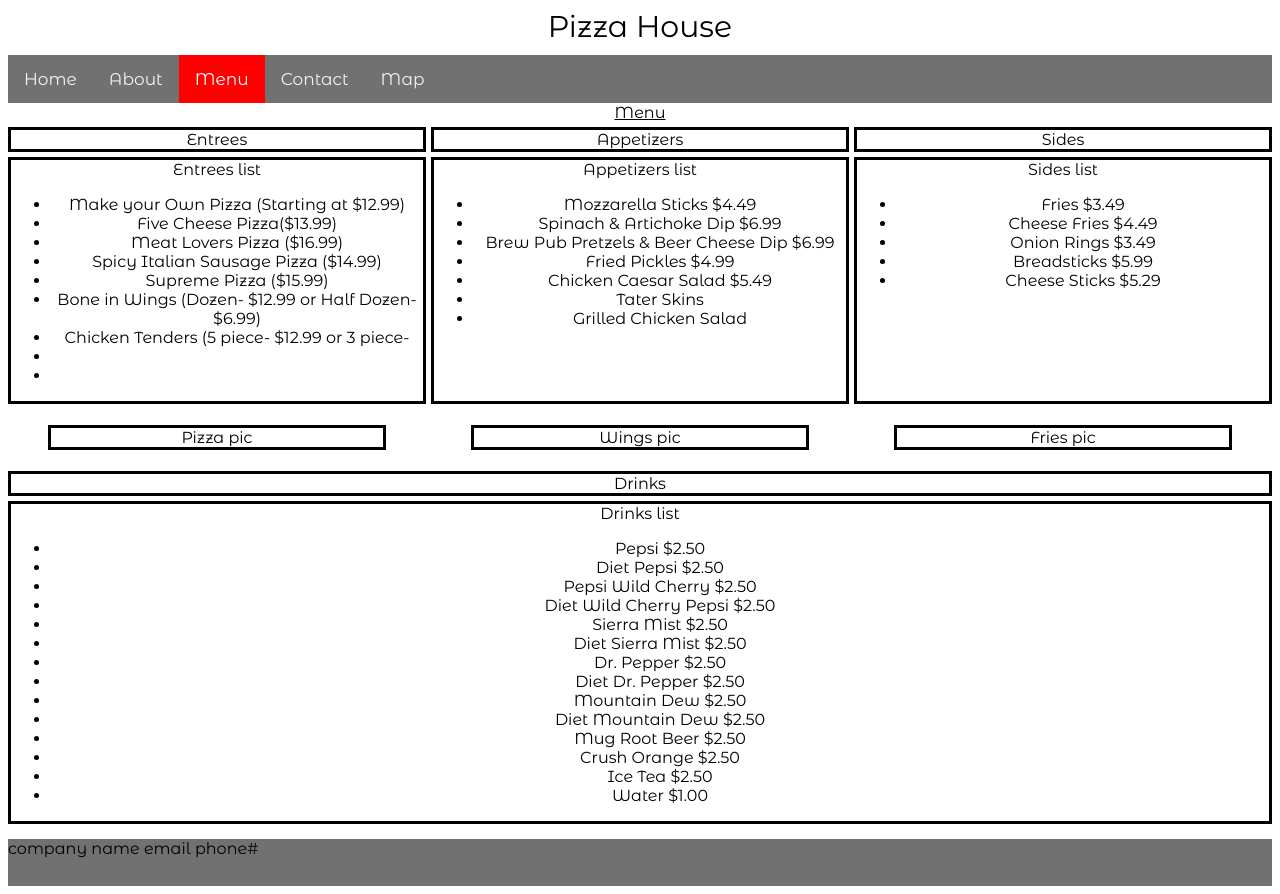
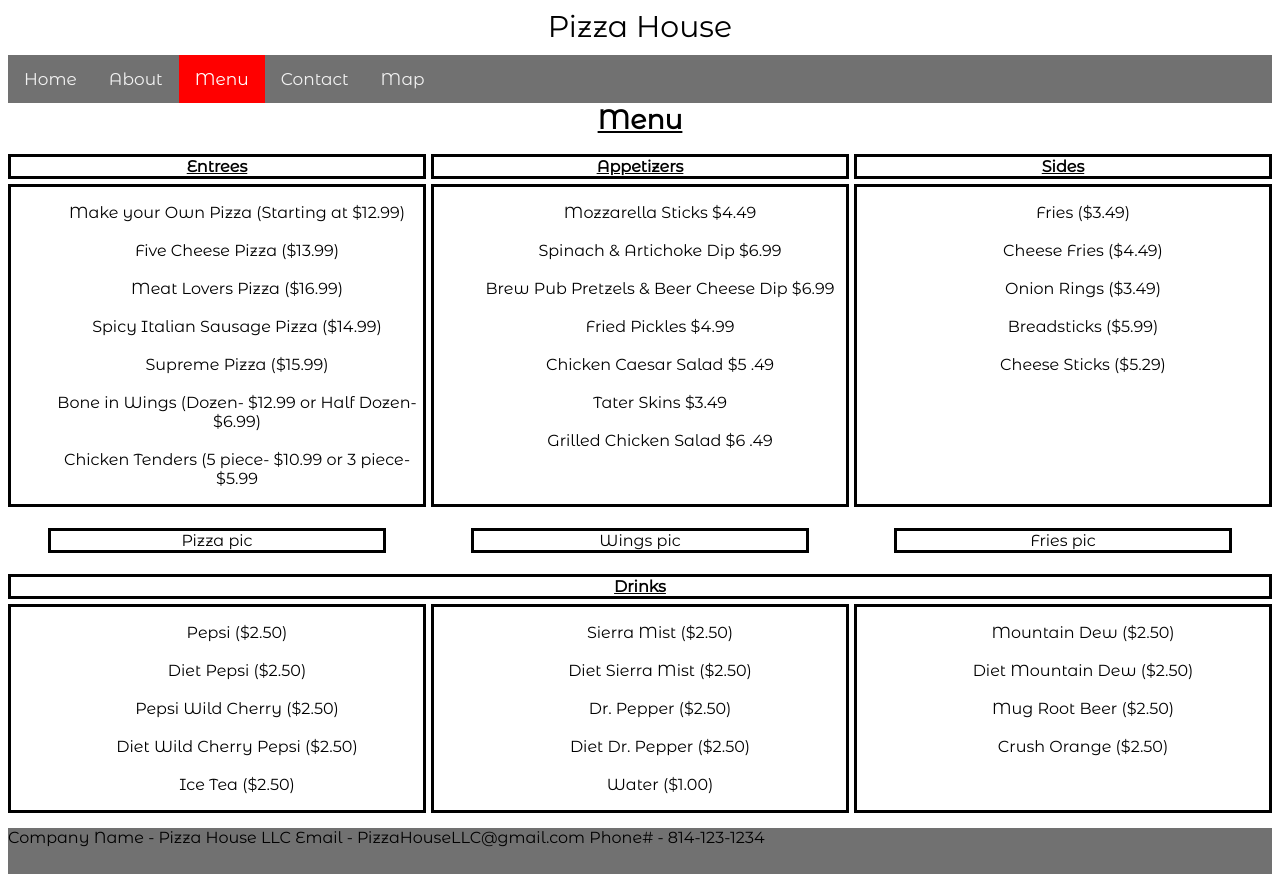
Before and after one commit to Zachery-Beck/Comp205-Group-project, a PHP site: the page made by Menu Page.html in a window 1280 px wide. Run offline with PHP 8.4, Linux system fonts and the light colour scheme.

Commit message:
Final Edits 2/22/2023

```diff
--- a/Main CSS page.css
+++ b/Main CSS page.css
@@ -8,7 +8,9 @@ body {
   background-color: #ffffff
 }
 
-
+ul{
+  list-style: none;
+}
 
 
 
@@ -199,32 +208,47 @@ nav {
       "lbar mbar  rbar"
       "lbox mbox  rbox"
       "stitle4  stitle4 stitle4"
-      "bbar bbar bbar"
+      "bbar1 bbar2 bbar3"
   }
 .menu-title{
   grid-area: title;
+  padding-bottom: 1%;
   text-align: center;
+  font-size: 20pt;
+  font-weight: bold;
   text-decoration: underline;
 }
 .lbar-subtitle{
   grid-area: stitle1;
   text-align: center;
   border: 3px solid black;
+  font-size: 12pt;
+  font-weight: bold;
+  text-decoration: underline;
 }
 .mbar-subtitle{
   grid-area: stitle2;
   text-align: center;
   border: 3px solid black;
+  font-size: 12pt;
+  font-weight: bold;
+  text-decoration: underline;
 }
 .rbar-subtitle{
   grid-area: stitle3;
   text-align: center;
   border: 3px solid black;
+  font-size: 12pt;
+  font-weight: bold;
+  text-decoration: underline;
 }
 .bbar-subtitle{
   grid-area: stitle4;
   text-align: center;
   border: 3px solid black;
+  font-size: 12pt;
+  font-weight: bold;
+  text-decoration: underline;
 }
 .menu-lbar{
   grid-area: lbar;
@@ -257,11 +281,22 @@ nav {
   border: 3px solid black;
 }
 
-.menu-bbar{
-  grid-area: bbar;
+.menu-bbar1{
+  grid-area: bbar1;
   text-align: center;
   border: 3px solid black;
 }
+.menu-bbar2{
+  grid-area: bbar2;
+  text-align: center;
+  border: 3px solid black;
+}
+.menu-bbar3{
+  grid-area: bbar3;
+  text-align: center;
+  border: 3px solid black;
+}
+
 
 
 
--- a/Menu Page.html
+++ b/Menu Page.html
@@ -28,41 +28,52 @@
                     </header>
 
                     <aside class="menu-lbar">
-                    Entrees list
                     <ul>
                         <li>Make your Own Pizza (Starting at $12.99)</li>
-                        <li>Five Cheese Pizza($13.99)</li>
+                        <br>
+                        <li>Five Cheese Pizza ($13.99)</li>
+                        <br>
                         <li>Meat Lovers Pizza ($16.99)</li>
+                        <br>
                         <li>Spicy Italian Sausage Pizza ($14.99)</li>
+                        <br>
                         <li>Supreme Pizza ($15.99)</li>
+                        <br>
                         <li>Bone in Wings (Dozen- $12.99 or Half Dozen- $6.99) </li>
-                        <li>Chicken Tenders (5 piece- $12.99 or 3 piece- </li>
-                        <li></li>
-                        <li></li>
+                        <br>
+                        <li>Chicken Tenders (5 piece- $10.99 or 3 piece- $5.99</li>
                       </ul>
                     </aside>
 
                     <aside class="menu-mbar">
-                    Appetizers list
                     <ul>
                         <li>Mozzarella Sticks $4.49</li>
+                        <br>
                         <li>Spinach & Artichoke Dip $6.99</li>
+                        <br>
                         <li>Brew Pub Pretzels & Beer Cheese Dip $6.99</li>
+                        <br>
                         <li>Fried Pickles $4.99</li>
-                        <li>Chicken Caesar Salad $5.49</li>
-                        <li>Tater Skins</li>
-                        <li>Grilled Chicken Salad</li>
+                        <br>
+                        <li>Chicken Caesar Salad $5 .49</li>
+                        <br>
+                        <li>Tater Skins $3.49</li>
+                        <br>
+                        <li>Grilled Chicken Salad $6 .49</li>
                       </ul>
                     </aside>
 
                     <aside class="menu-rbar">
-                    Sides list
                     <ul>
-                        <li>Fries $3.49</li>
-                        <li>Cheese Fries $4.49</li>
-                        <li>Onion Rings	$3.49</li>
-                        <li>Breadsticks $5.99</li>
-                        <li>Cheese Sticks $5.29</li>
+                        <li>Fries ($3.49)</li>
+                        <br>
+                        <li>Cheese Fries ($4.49)</li>
+                        <br>
+                        <li>Onion Rings	($3.49)</li>
+                        <br>
+                        <li>Breadsticks ($5.99)</li>
+                        <br>
+                        <li>Cheese Sticks ($5.29)</li>
                       </ul>
                     </aside>
 
@@ -78,24 +89,42 @@
                     Fries pic
                     </figure>
 
-                    <aside class="menu-bbar">
-                    Drinks list
-                    <ul>
-                        <li>Pepsi $2.50</li>
-                        <li>Diet Pepsi $2.50</li>
-                        <li>Pepsi Wild Cherry $2.50</li>
-                        <li>Diet Wild Cherry Pepsi $2.50</li>
-                        <li>Sierra Mist $2.50</li>
-                        <li>Diet Sierra Mist $2.50</li>
-                        <li>Dr. Pepper $2.50</li>
-                        <li>Diet Dr. Pepper $2.50</li>
-                        <li>Mountain Dew $2.50</li>
-                        <li>Diet Mountain Dew $2.50</li>
-                        <li>Mug Root Beer $2.50</li>
-                        <li>Crush Orange $2.50</li>
-                        <li>Ice Tea $2.50</li>
-                        <li>Water $1.00</li>
-                      </ul>
+                    <aside class="menu-bbar1">
+                        <ul>
+                            <li>Pepsi ($2.50)</li>
+                            <br>
+                            <li>Diet Pepsi ($2.50)</li>
+                            <br>
+                            <li>Pepsi Wild Cherry ($2.50)</li>
+                            <br>
+                            <li>Diet Wild Cherry Pepsi ($2.50)</li>
+                            <br>
+                            <li>Ice Tea ($2.50)</li>
+                        </ul>
+                    </aside>
+                    <aside class="menu-bbar2">
+                        <ul>
+                            <li>Sierra Mist ($2.50)</li>
+                            <br>
+                            <li>Diet Sierra Mist ($2.50)</li>
+                            <br>
+                            <li>Dr. Pepper ($2.50)</li>
+                            <br>
+                            <li>Diet Dr. Pepper ($2.50)</li>
+                            <br>
+                            <li>Water ($1.00)</li>
+                        </ul>
+                    </aside>
+                    <aside class="menu-bbar3">
+                        <ul>
+                            <li>Mountain Dew ($2.50)</li>
+                            <br>
+                            <li>Diet Mountain Dew ($2.50)</li>
+                            <br>
+                            <li>Mug Root Beer ($2.50)</li>
+                            <br>
+                            <li>Crush Orange ($2.50)</li>
+                        </ul>
                     </aside>
 
                     <div class="lbar-subtitle">
@@ -117,9 +146,9 @@
         </main>
 
         <footer class="footer-main">
-            company name
-            email
-            phone#
+            Company Name - Pizza House LLC
+            Email - PizzaHouseLLC@gmail.com
+            Phone# - 814-123-1234
             <!-- Will expand -->
         </footer>
     </body>
```
Also changed, not shown: other parts of Main CSS page.css (+21 -4 lines), About Page.html (+3 -4 lines), Contact Page.html (+12 -4 lines), Map Page.html (+4 -4 lines), index.html (+17 -10 lines), Image Folder/pizza house logo.png (added).
